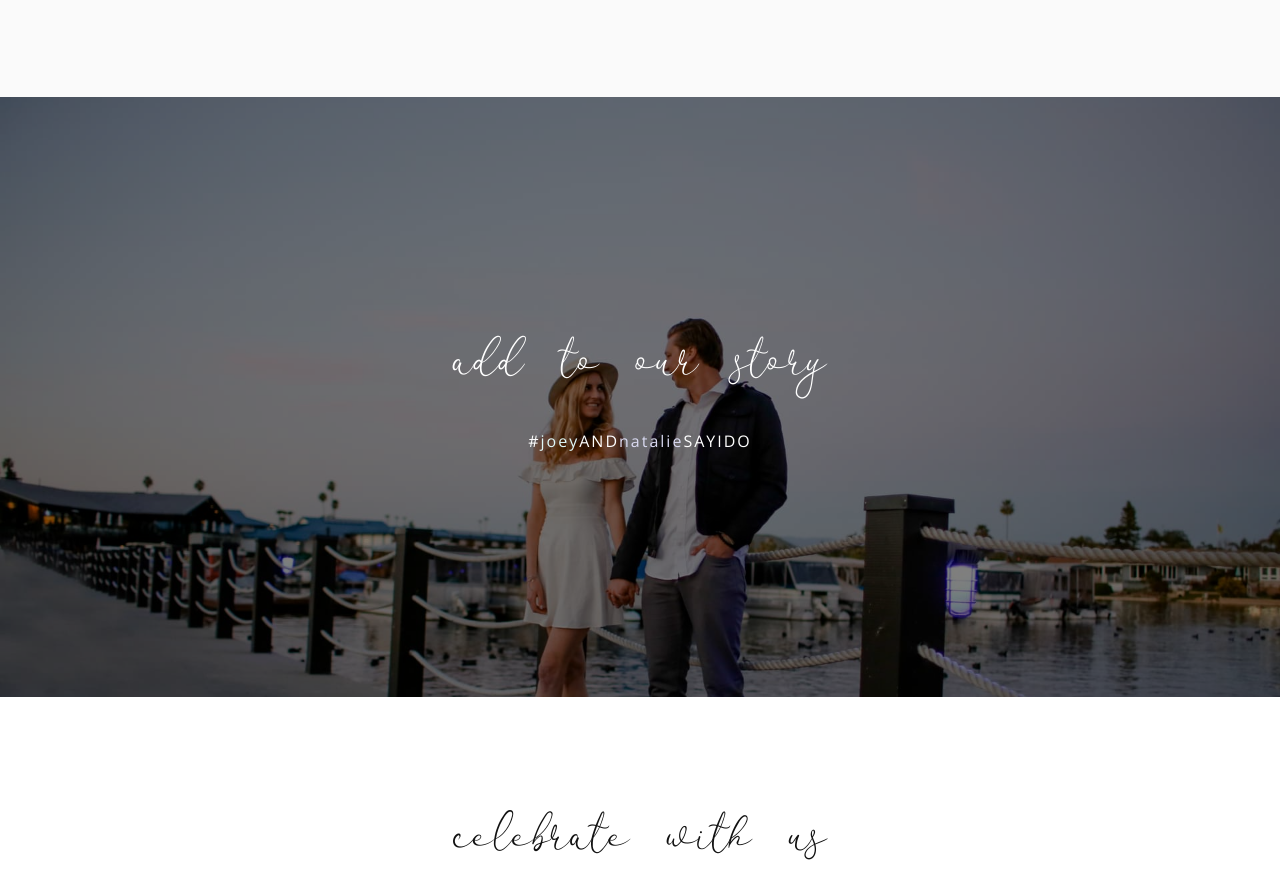
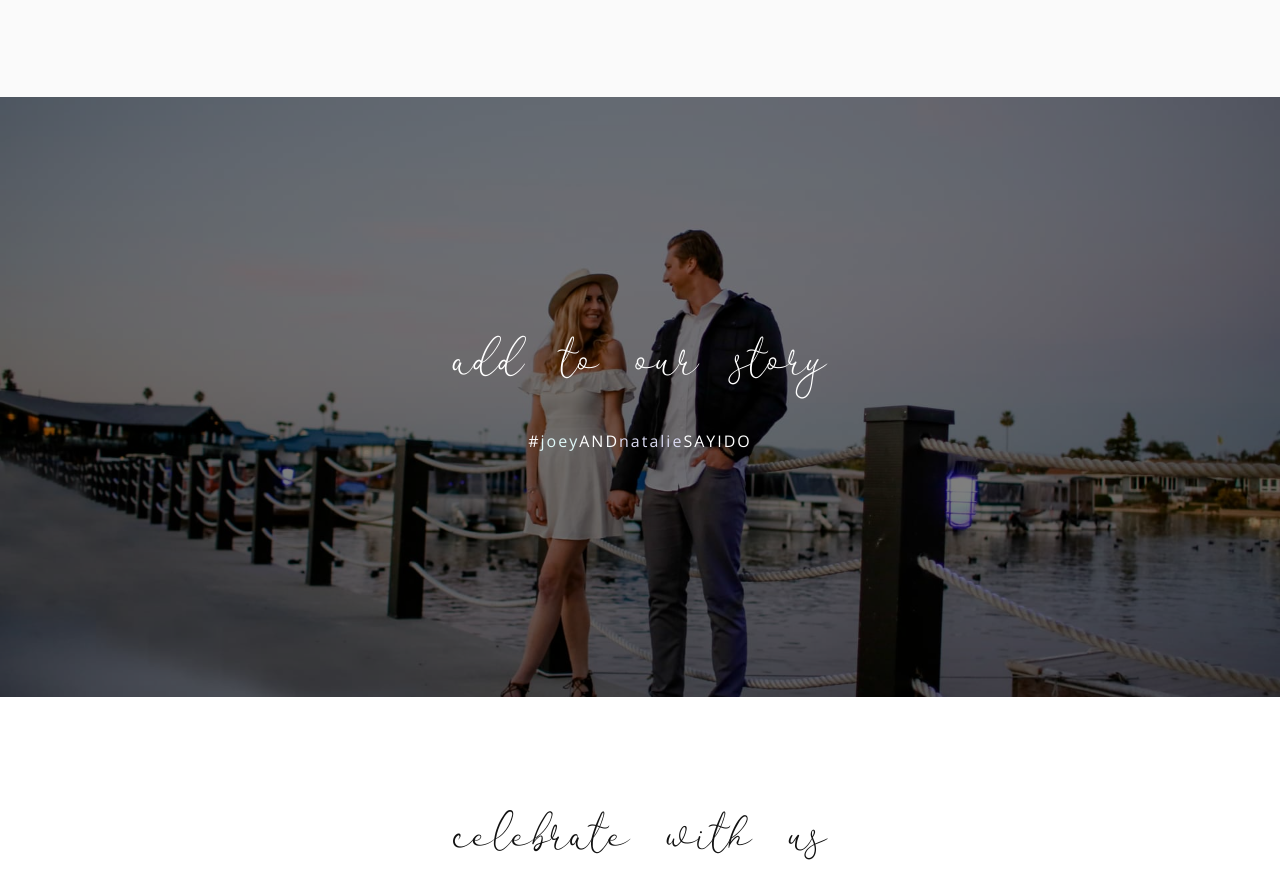
Before and after one commit to joeykorn/joey-and-natalie-wedding, a plain HTML site: page index.html in a window 1280 px wide. Shown: the part 4723-5617 px from the top of the page. Drawn offline with nearby package versions, Linux system fonts and the light colour scheme.

Commit message:
Update add to story background position

```diff
--- a/assets/css/main.css
+++ b/assets/css/main.css
@@ -182,6 +182,12 @@ address {
   min-height: 600px;
 }
 
+@media (min-width: 1200px) {
+  .section--add-story {
+    background-position-y: 35%;
+  }
+}
+
 .section--add-story .section__subtitle {
   display: inline-block;
   text-transform: none;
```
